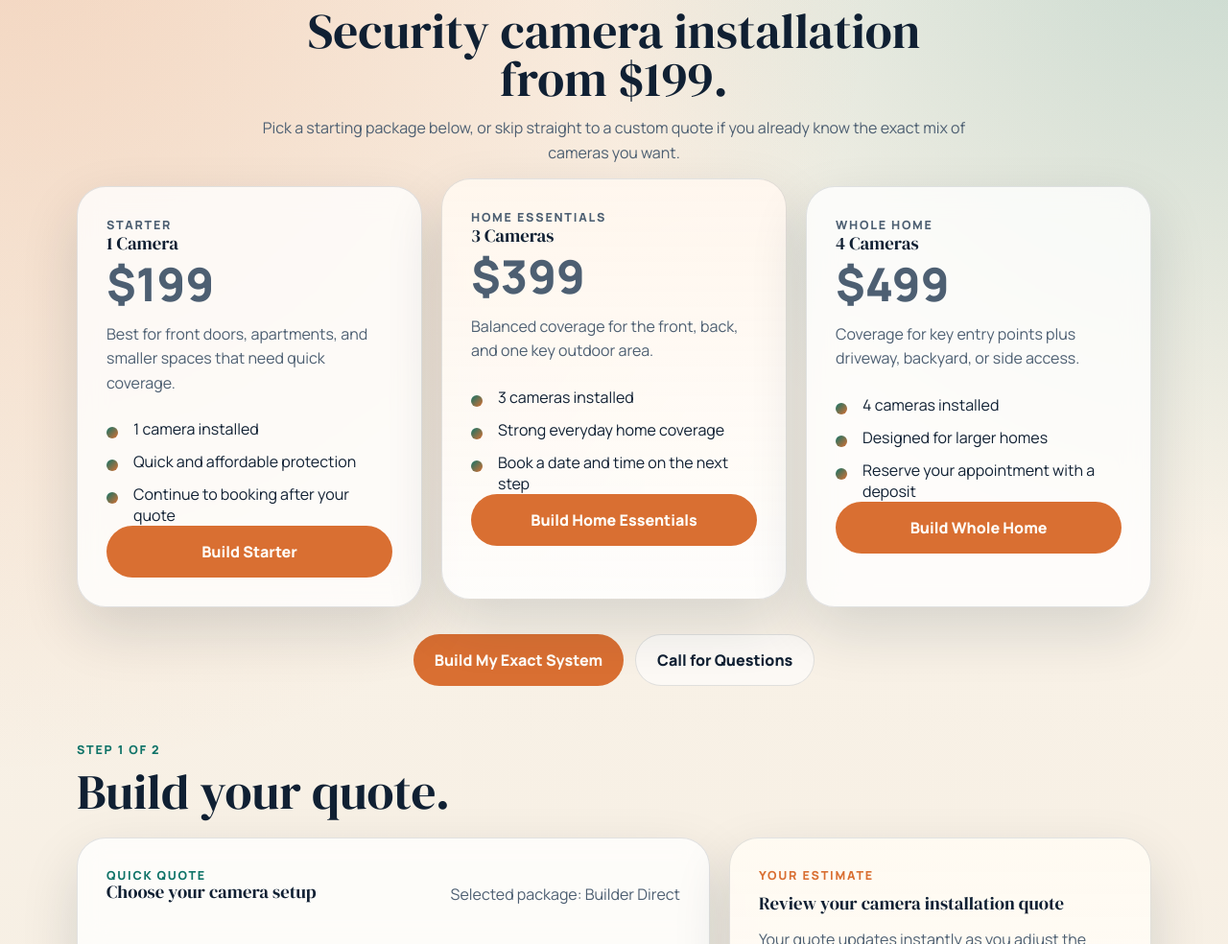
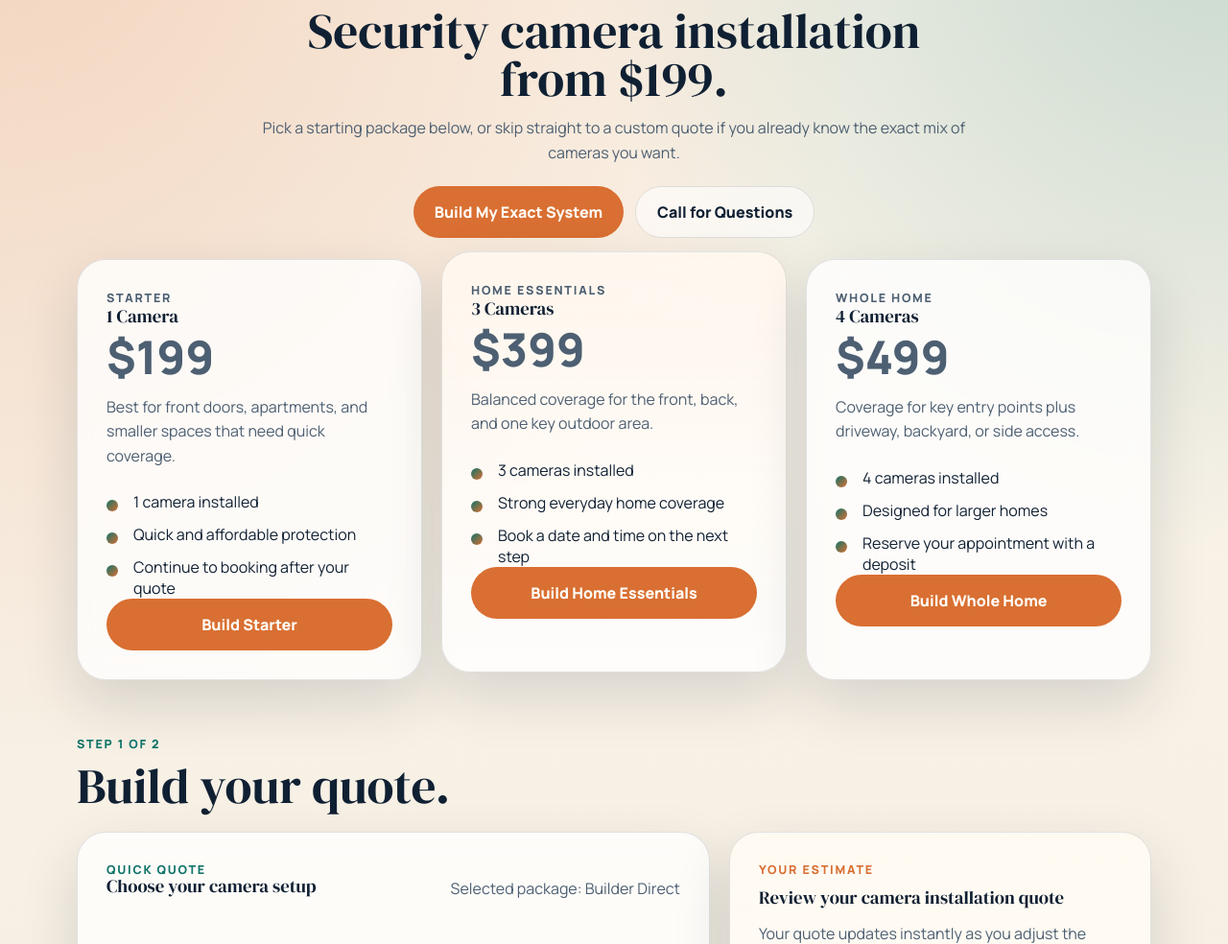
Before and after one commit to tysonthompson/thompsonfamilysecurity.com, a website: page index.html in a window 1280 px wide. Shown: the part 116-1100 px from the top of the page at 96% size. Drawn offline with Linux system fonts and the light colour scheme.

Commit message:
first commit

```diff
--- a/index.html
+++ b/index.html
@@ -33,6 +33,11 @@
               Pick a starting package below, or skip straight to a custom quote if you already know
               the exact mix of cameras you want.
             </p>
+          </div>
+
+          <div class="cta-row packages-actions packages-actions-top">
+            <a class="button button-primary" href="#builder">Build My Exact System</a>
+            <a class="button button-secondary" href="tel:+10000000000">Call for Questions</a>
           </div>
 
           <div class="package-grid">
@@ -74,11 +79,6 @@
               </ul>
               <a class="button button-primary button-block preset-button" href="#builder" data-package="Whole Home" data-indoor="2" data-outdoor="2" data-doorbell="0">Build Whole Home</a>
             </article>
-          </div>
-
-          <div class="cta-row packages-actions">
-            <a class="button button-primary" href="#builder">Build My Exact System</a>
-            <a class="button button-secondary" href="tel:+10000000000">Call for Questions</a>
           </div>
         </section>
 
--- a/styles.css
+++ b/styles.css
@@ -408,6 +408,11 @@ select {
 
 .packages-actions {
   justify-content: center;
+}
+
+.packages-actions-top {
+  margin-top: 0;
+  margin-bottom: 22px;
 }
 
 
```
